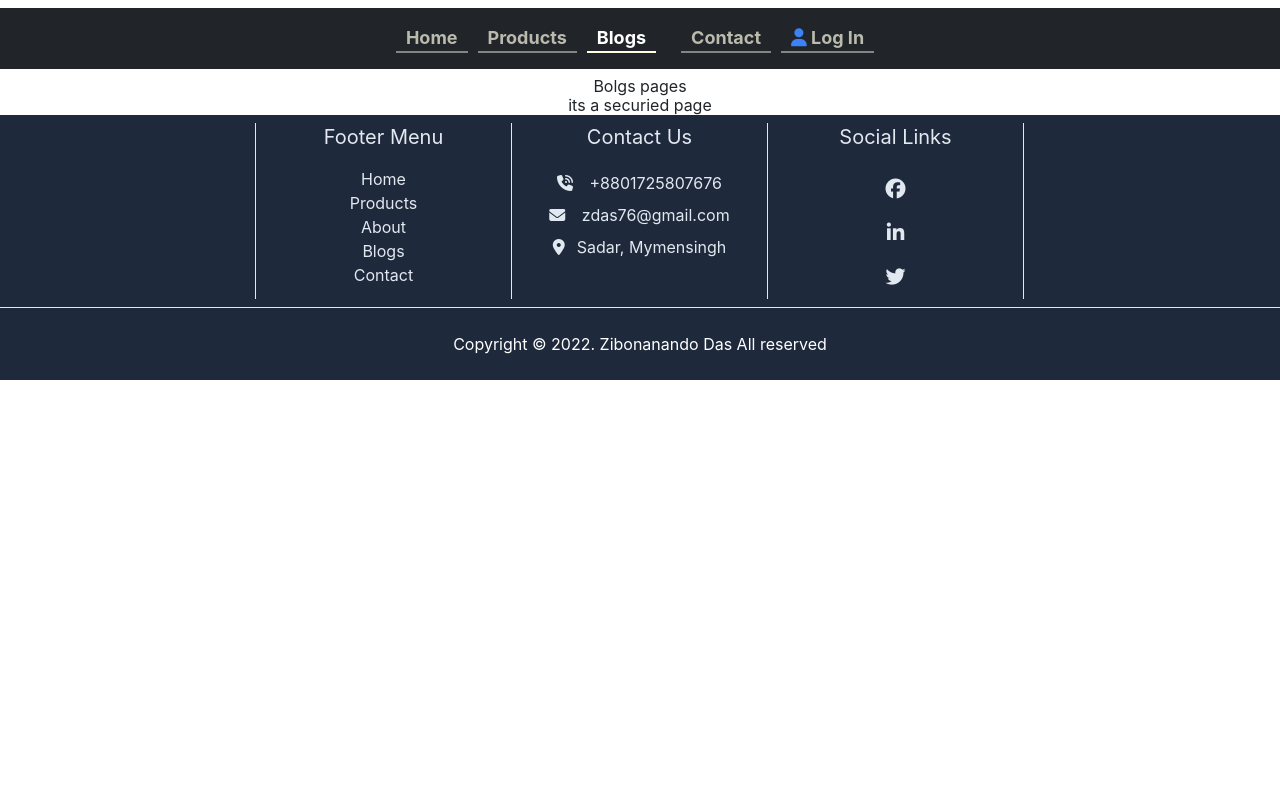
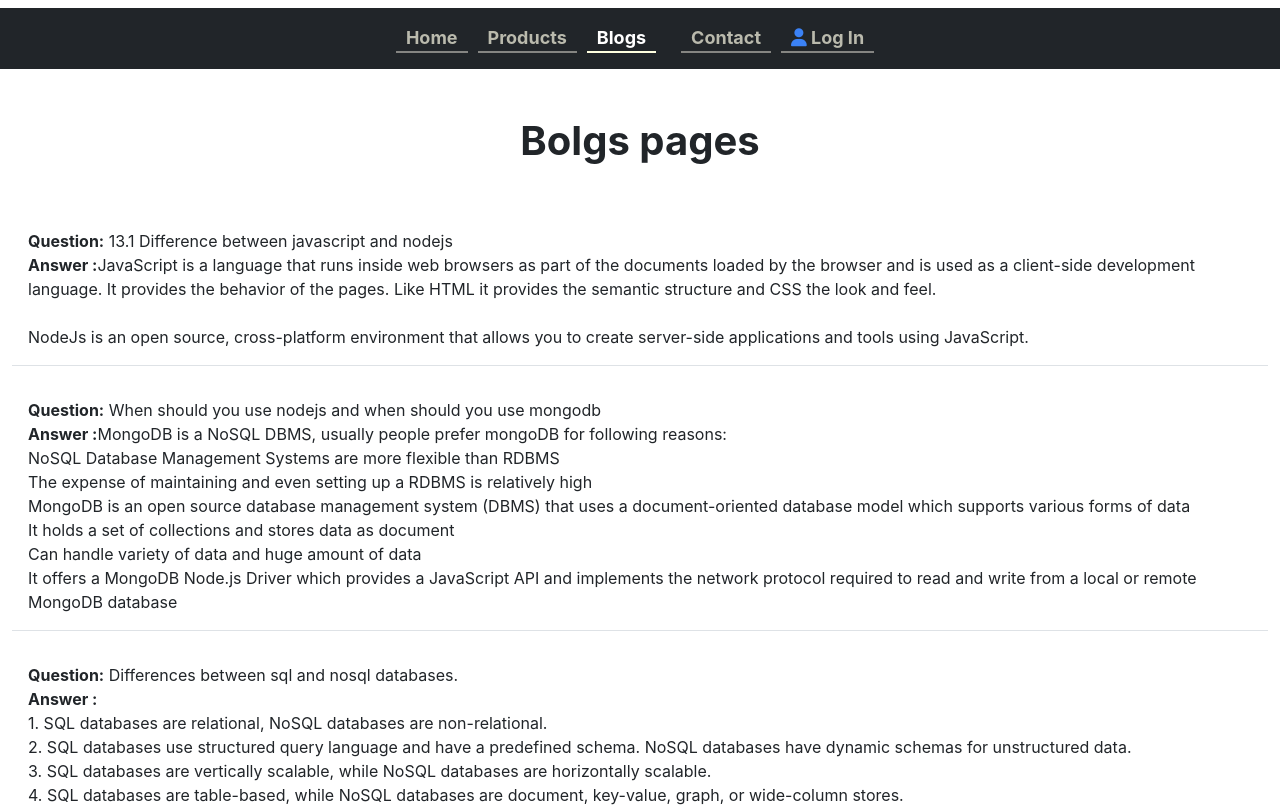
Before and after one commit to zdas76/assigment-XI, a React (Create React App) app: page /blogs in a window 1280 px wide. Shown: the top 807 px of the page. Built offline with nearby package versions, Linux system fonts and the light colour scheme; no server answers.

Commit message:
Blogs section is completed

```diff
--- a/src/components/Pages/Blogs/Blogs.js
+++ b/src/components/Pages/Blogs/Blogs.js
@@ -2,9 +2,43 @@ import React from 'react';
 
 const Blogs = () => {
     return (
-        <div>
-            <h1>Bolgs pages</h1>
-            <h1>its a securied page</h1>
+        <div className='container'>
+            <h1 className='display-6 my-5 fw-bold'>Bolgs pages</h1>
+            <div className='text-start border-bottom p-3 my-3 '>
+                <p><strong>Question:</strong> 13.1 Difference between javascript and nodejs </p>
+                <p><strong>Answer :</strong>
+                    JavaScript is a language that runs inside web browsers as part of the documents loaded by the browser and is used as a client-side development language. It provides the behavior of the pages. Like HTML it provides the semantic structure and CSS the look and feel. <br /><br />NodeJs is an open source, cross-platform environment that allows you to create server-side applications and tools using JavaScript.
+                </p>
+            </div>
+            <div className='text-start my-3 border-bottom p-3'>
+                <p><strong>Question:</strong> When should you use nodejs and when should you use mongodb </p>
+                <p><strong>Answer :</strong>
+                    MongoDB is a NoSQL DBMS, usually people prefer mongoDB for following reasons: <br />
+
+                    <ul>
+                        <li>NoSQL Database Management Systems are more flexible than RDBMS</li>
+                        <li>The expense of maintaining and even setting up a RDBMS is relatively high</li>
+                        <li>MongoDB is an open source database management system (DBMS) that uses a document-oriented database model which supports various forms of data</li>
+                        <li>It holds a set of collections and stores data as document</li>
+                        <li>Can handle variety of data and huge amount of data</li>
+                        <li>It offers a MongoDB Node.js Driver which provides a JavaScript API and implements the network protocol required to read and write from a local or remote MongoDB database</li>
+                    </ul>
+                </p>
+            </div>
+            <div className='text-start my-3 border-bottom p-3'>
+                <p><strong>Question:</strong> Differences between sql and nosql databases. </p>
+                <p><strong>Answer :</strong> <br />
+                    1. SQL databases are relational, NoSQL databases are non-relational. <br />
+
+                    2. SQL databases use structured query language and have a predefined schema. NoSQL databases have dynamic schemas for unstructured data. <br />
+
+                    3. SQL databases are vertically scalable, while NoSQL databases are horizontally scalable. <br />
+
+                    4. SQL databases are table-based, while NoSQL databases are document, key-value, graph, or wide-column stores. <br />
+
+                    5. SQL databases are better for multi-row transactions, while NoSQL is better for unstructured data like documents or JSON.
+                </p>
+            </div>
         </div>
     );
 };
--- a/src/components/Pages/Home/ProductItem.js
+++ b/src/components/Pages/Home/ProductItem.js
@@ -6,14 +6,12 @@ import useProducts from '../../Hooks/useProducts';
 const ProductItem = () => {
     const [products, setProducts] = useProducts({});
 
-
     return (
         <div className='container my-5'>
             <p> Products</p>
             <div className='row'>
                 {
                     products.slice(0, 6).map(product =>
-
                         <div
                             key={product._id}
                             className='col-12 col-md-4 g-5 my-5'>
@@ -22,14 +20,18 @@ const ProductItem = () => {
                                 <Card.Body>
                                     <Card.Title>{product.name}</Card.Title>
                                     <div className='text-start mb-2'>
-                                        <p>Price: BDT. {product.price}</p>
-                                        <p>Supplier : {product.supplierName}</p>
+                                        <p><strong>Price: BDT.</strong> {product.price}</p>
+                                        <p><strong>Supplier :</strong> {product.supplierName}</p>
+                                        <p> <strong>Description :</strong> {product.description.slice(0, 100)}...</p>
+                                        <p><strong>Quantity :</strong> {product.quantity}</p>
+
                                     </div>
 
                                 </Card.Body>
                             </Card>
 
                         </div>
+
                     )
 
                 }
```
